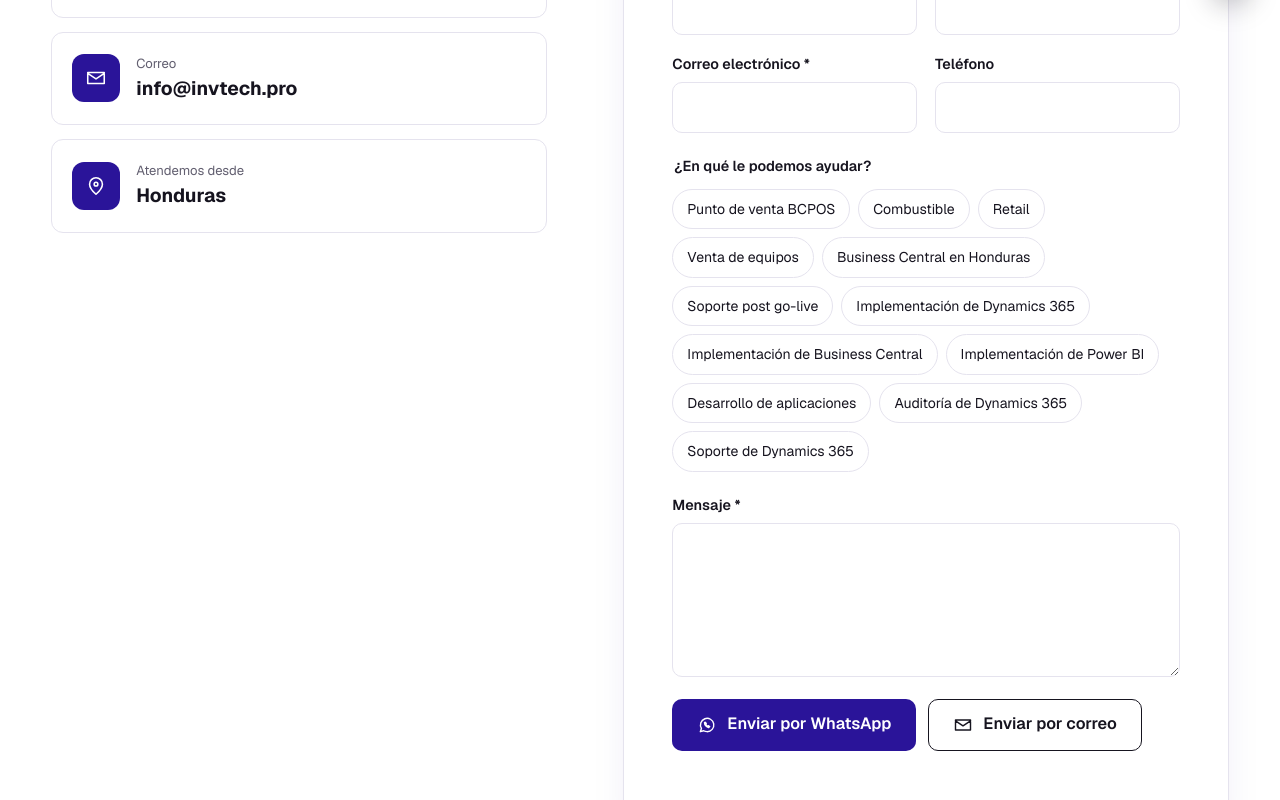
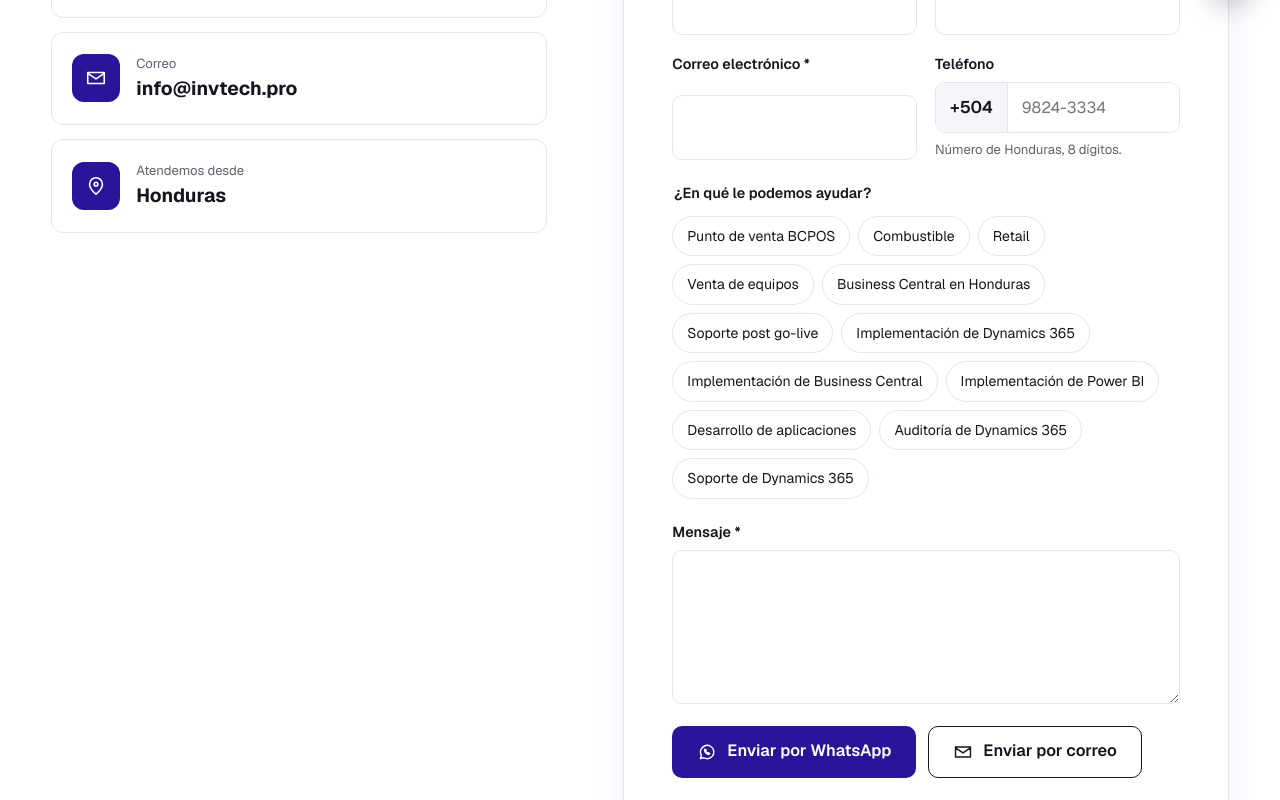
Before and after one commit to angel050708/INVTECH_PAGINAWEB, a Next.js app: page /contacto in a window 1280 px wide. Shown: the part 780-1580 px from the top of the page. Built offline with nearby package versions, Linux system fonts and the light colour scheme; no server answers.

Commit message:
Formulario de contacto con enlaces directos a WhatsApp, Gmail, Outlook o la app de correo, teléfono con +504 y sello Gold Partner solo en Quiénes somos

```diff
--- a/src/components/layout/PiePagina.tsx
+++ b/src/components/layout/PiePagina.tsx
@@ -1,7 +1,6 @@
 import Link from 'next/link';
 import { CONTACTO, NAVEGACION } from '@/data/sitio';
 import { SERVICIOS_MENU, SOLUCIONES_MENU } from '@/data/paginas';
-import { SelloPartner } from '@/components/ui/SelloPartner';
 import { AnioActual } from './AnioActual';
 import { Logo } from './Logo';
 import styles from './PiePagina.module.css';
@@ -16,9 +15,6 @@ export function PiePagina() {
             Implementamos y adaptamos Microsoft Dynamics 365 Business Central para empresas en {CONTACTO.pais}
             .
           </p>
-          <div style={{ marginTop: 20 }}>
-            <SelloPartner oscuro />
-          </div>
         </div>
 
         <nav aria-label="Compañía">
--- a/src/components/secciones/contacto/FormularioContacto.module.css
+++ b/src/components/secciones/contacto/FormularioContacto.module.css
@@ -122,3 +122,66 @@
     grid-template-columns: 1fr;
   }
 }
+.telefono {
+  display: flex;
+  align-items: stretch;
+  border: 1px solid var(--linea);
+  border-radius: 10px;
+  background: #fff;
+  overflow: hidden;
+}
+.telefono:focus-within {
+  border-color: var(--tinta);
+  box-shadow: 0 0 0 3px rgb(42 20 153 / 0.25);
+}
+.telefono span {
+  display: grid;
+  place-items: center;
+  padding: 0 14px;
+  border-right: 1px solid var(--linea);
+  background: var(--papel-2);
+  font-weight: 600;
+  color: var(--tinta);
+}
+.telefono input {
+  border: 0 !important;
+  border-radius: 0 !important;
+  box-shadow: none !important;
+}
+.ayuda {
+  font-size: 0.82rem;
+  color: var(--texto-suave);
+}
+.opcionesCorreo {
+  display: grid;
+  gap: 12px;
+  padding: 18px;
+  border: 1px solid var(--linea);
+  border-radius: 14px;
+  background: var(--papel-2);
+}
+.opcionesCorreo p {
+  font-weight: 600;
+  color: var(--tinta);
+}
+.opcionesCorreo div {
+  display: flex;
+  flex-wrap: wrap;
+  gap: 10px;
+}
+.opcionesCorreo div a {
+  padding: 10px 18px;
+  border: 1px solid var(--linea);
+  border-radius: 10px;
+  background: #fff;
+  font-weight: 600;
+  color: var(--tinta);
+  text-decoration: none;
+  transition: border-color 0.2s ease;
+}
+.opcionesCorreo div a:hover {
+  border-color: var(--acento);
+}
+.opcionesCorreo small {
+  color: var(--texto-suave);
+}
--- a/src/components/secciones/contacto/FormularioContacto.tsx
+++ b/src/components/secciones/contacto/FormularioContacto.tsx
@@ -1,12 +1,13 @@
 'use client';
 
 import { useSearchParams } from 'next/navigation';
-import { useState, type FormEvent } from 'react';
+import { useState, type ChangeEvent, type MouseEvent } from 'react';
 import { Icono } from '@/components/ui/Icono';
+import { INTERESES } from '@/data/paginas';
 import { CONTACTO, enlaceWhatsapp } from '@/data/sitio';
-import { INTERESES } from '@/data/paginas';
 import {
   armarMensaje,
+  enlacesCorreo,
   leerIntereses,
   validarContacto,
   type DatosContacto,
@@ -14,64 +15,112 @@ import {
 } from '@/lib/contacto';
 import styles from './FormularioContacto.module.css';
 
-type Canal = 'whatsapp' | 'correo';
+type Campo = 'nombre' | 'empresa' | 'correo' | 'telefono' | 'mensaje';
 
+/**
+ * Formulario que arma el mensaje y lo envía por WhatsApp o correo.
+ * Los botones son enlaces normales: el navegador los abre siempre, sin bloqueos de ventanas emergentes.
+ */
 export function FormularioContacto() {
   const parametros = useSearchParams();
-  const [intereses, setIntereses] = useState<string[]>(() => leerIntereses(parametros.get('interes')));
+  const [datos, setDatos] = useState<DatosContacto>(() => ({
+    nombre: '',
+    empresa: '',
+    correo: '',
+    telefono: '',
+    mensaje: '',
+    intereses: leerIntereses(parametros.get('interes')),
+  }));
   const [errores, setErrores] = useState<ErroresContacto>({});
-  const [enviado, setEnviado] = useState<Canal | null>(null);
+  const [opcionesCorreo, setOpcionesCorreo] = useState(false);
+  const [enviado, setEnviado] = useState('');
+
+  const cambiar = (campo: Campo) => (evento: ChangeEvent<HTMLInputElement | HTMLTextAreaElement>) =>
+    setDatos((actual) => ({ ...actual, [campo]: evento.target.value }));
 
   const alternar = (slug: string) =>
-    setIntereses((actual) => (actual.includes(slug) ? actual.filter((x) => x !== slug) : [...actual, slug]));
+    setDatos((actual) => ({
+      ...actual,
+      intereses: actual.intereses.includes(slug)
+        ? actual.intereses.filter((x) => x !== slug)
+        : [...actual.intereses, slug],
+    }));
 
-  function enviar(evento: FormEvent<HTMLFormElement>) {
+  const texto = armarMensaje(datos);
+  const asunto = `Solicitud de información: ${datos.empresa.trim() || 'invtech.pro'}`;
+  const correo = enlacesCorreo(CONTACTO.correo, asunto, texto);
+
+  /** Revisa los datos; si falta algo, detiene el enlace y lleva el foco al primer error. */
+  function validar(evento: MouseEvent<HTMLElement>): boolean {
+    const nuevos = validarContacto(datos);
+    setErrores(nuevos);
+    const primero = Object.keys(nuevos)[0];
+    if (!primero) return true;
     evento.preventDefault();
-    const formulario = new FormData(evento.currentTarget);
-    const canal = ((evento.nativeEvent as SubmitEvent).submitter as HTMLButtonElement | null)?.value as Canal;
-    const datos: DatosContacto = {
-      nombre: String(formulario.get('nombre') ?? ''),
-      empresa: String(formulario.get('empresa') ?? ''),
-      correo: String(formulario.get('correo') ?? ''),
-      telefono: String(formulario.get('telefono') ?? ''),
-      mensaje: String(formulario.get('mensaje') ?? ''),
-      intereses,
-    };
-
-    const nuevosErrores = validarContacto(datos);
-    setErrores(nuevosErrores);
-    const primero = Object.keys(nuevosErrores)[0];
-    if (primero) {
-      evento.currentTarget.querySelector<HTMLElement>(`[name="${primero}"]`)?.focus();
-      return;
-    }
-
-    const texto = armarMensaje(datos);
-    const destino =
-      canal === 'correo'
-        ? `mailto:${CONTACTO.correo}?subject=${encodeURIComponent(`Solicitud de información: ${datos.empresa.trim()}`)}&body=${encodeURIComponent(texto)}`
-        : enlaceWhatsapp(texto);
-
-    window.open(destino, canal === 'correo' ? '_self' : '_blank', 'noopener');
-    setEnviado(canal === 'correo' ? 'correo' : 'whatsapp');
+    setOpcionesCorreo(false);
+    document.getElementById(`campo-${primero}`)?.focus();
+    return false;
   }
 
   return (
-    <form className={styles.formulario} onSubmit={enviar} noValidate>
+    <form className={styles.formulario} onSubmit={(e) => e.preventDefault()} noValidate>
       <h2>Solicitud de información</h2>
       <p className={styles.nota}>Los campos con * son obligatorios.</p>
 
       <div className={styles.dos}>
-        <Campo nombre="nombre" etiqueta="Nombre *" error={errores.nombre} autoComplete="name" />
-        <Campo nombre="empresa" etiqueta="Empresa *" error={errores.empresa} autoComplete="organization" />
-        <Campo
-          nombre="correo"
+        <CampoTexto
+          id="nombre"
+          etiqueta="Nombre *"
+          valor={datos.nombre}
+          onChange={cambiar('nombre')}
+          error={errores.nombre}
+          autoComplete="name"
+        />
+        <CampoTexto
+          id="empresa"
+          etiqueta="Empresa *"
+          valor={datos.empresa}
+          onChange={cambiar('empresa')}
+          error={errores.empresa}
+          autoComplete="organization"
+        />
+        <CampoTexto
+          id="correo"
           etiqueta="Correo electrónico *"
           tipo="email"
+          valor={datos.correo}
+          onChange={cambiar('correo')}
           error={errores.correo}
           autoComplete="email"
         />
-        <Campo nombre="telefono" etiqueta="Teléfono" tipo="tel" autoComplete="tel" />
+        <div className={styles.campo}>
+          <label htmlFor="campo-telefono">Teléfono</label>
+          <div className={styles.telefono}>
+            <span aria-hidden="true">+504</span>
+            <input
+              id="campo-telefono"
+              name="telefono"
+              type="tel"
+              inputMode="numeric"
+              autoComplete="tel-national"
+              placeholder="9824-3334"
+              aria-describedby={errores.telefono ? 'campo-telefono-error' : 'campo-telefono-ayuda'}
+              aria-invalid={errores.telefono ? true : undefined}
+              value={datos.telefono}
+              onChange={cambiar('telefono')}
+              maxLength={14}
+            />
+          </div>
+          {errores.telefono ? (
+            <span id="campo-telefono-error" className={styles.error}>
+              {errores.telefono}
+            </span>
+          ) : (
+            <span id="campo-telefono-ayuda" className={styles.ayuda}>
+              Número de Honduras, 8 dígitos.
+            </span>
+          )}
+        </div>
       </div>
 
       <fieldset className={styles.intereses}>
@@ -81,7 +130,7 @@ export function FormularioContacto() {
             <label key={interes.slug} className={styles.chip}>
               <input
                 type="checkbox"
-                checked={intereses.includes(interes.slug)}
+                checked={datos.intereses.includes(interes.slug)}
                 onChange={() => alternar(interes.slug)}
               />
               <span>{interes.etiqueta}</span>
@@ -90,51 +139,116 @@ export function FormularioContacto() {
         </div>
       </fieldset>
 
-      <Campo nombre="mensaje" etiqueta="Mensaje *" error={errores.mensaje} multilinea />
+      <CampoTexto
+        id="mensaje"
+        etiqueta="Mensaje *"
+        valor={datos.mensaje}
+        onChange={cambiar('mensaje')}
+        error={errores.mensaje}
+        multilinea
+      />
 
       <div className={styles.botones}>
-        <button type="submit" value="whatsapp" className="boton boton-acento boton-grande">
+        <a
+          href={enlaceWhatsapp(texto)}
+          target="_blank"
+          rel="noopener noreferrer"
+          className="boton boton-acento boton-grande"
+          onClick={(e) =>
+            validar(e) && setEnviado('Abrimos WhatsApp con su mensaje listo: solo falta presionar enviar.')
+          }
+        >
           <Icono nombre="whatsapp" tamano={20} /> Enviar por WhatsApp
-        </button>
-        <button type="submit" value="correo" className={`boton boton-grande ${styles.secundario}`}>
+        </a>
+        <button
+          type="button"
+          className={`boton boton-grande ${styles.secundario}`}
+          aria-expanded={opcionesCorreo}
+          aria-controls="opciones-correo"
+          onClick={(e) => validar(e) && setOpcionesCorreo((v) => !v)}
+        >
           <Icono nombre="correo" tamano={20} /> Enviar por correo
         </button>
       </div>
 
+      {opcionesCorreo && (
+        <div id="opciones-correo" className={styles.opcionesCorreo}>
+          <p>¿Con qué correo lo envía?</p>
+          <div>
+            <a
+              href={correo.gmail}
+              target="_blank"
+              rel="noopener noreferrer"
+              onClick={() => setEnviado('Abrimos Gmail con su mensaje listo: solo falta presionar enviar.')}
+            >
+              Gmail
+            </a>
+            <a
+              href={correo.outlook}
+              target="_blank"
+              rel="noopener noreferrer"
+              onClick={() => setEnviado('Abrimos Outlook con su mensaje listo: solo falta presionar enviar.')}
+            >
+              Outlook
+            </a>
+            <a
+              href={correo.aplicacion}
+              onClick={() => setEnviado('Abrimos su aplicación de correo con el mensaje listo.')}
+            >
+              Aplicación de correo
+            </a>
+          </div>
+          <small>
+            ¿No se abre? Escríbanos a <a href={`mailto:${CONTACTO.correo}`}>{CONTACTO.correo}</a>.
+          </small>
+        </div>
+      )}
+
       <p className={styles.estado} role="status">
-        {enviado === 'whatsapp' && 'Abrimos WhatsApp con su mensaje listo: solo falta presionar enviar.'}
-        {enviado === 'correo' &&
-          'Abrimos su programa de correo con el mensaje listo: solo falta presionar enviar.'}
+        {enviado}
       </p>
     </form>
   );
 }
 
 interface PropsCampo {
-  nombre: string;
+  id: Campo;
   etiqueta: string;
+  valor: string;
+  onChange: (evento: ChangeEvent<HTMLInputElement | HTMLTextAreaElement>) => void;
   tipo?: string;
   error?: string;
   autoComplete?: string;
   multilinea?: boolean;
 }
 
-function Campo({ nombre, etiqueta, tipo = 'text', error, autoComplete, multilinea }: PropsCampo) {
-  const id = `campo-${nombre}`;
+function CampoTexto({
+  id,
+  etiqueta,
+  valor,
+  onChange,
+  tipo = 'text',
+  error,
+  autoComplete,
+  multilinea,
+}: PropsCampo) {
+  const idCampo = `campo-${id}`;
   const comunes = {
-    id,
-    name: nombre,
+    id: idCampo,
+    name: id,
+    value: valor,
+    onChange,
     autoComplete,
     spellCheck: tipo === 'email' ? false : undefined,
     'aria-invalid': error ? true : undefined,
-    'aria-describedby': error ? `${id}-error` : undefined,
+    'aria-describedby': error ? `${idCampo}-error` : undefined,
   };
   return (
     <div className={styles.campo}>
-      <label htmlFor={id}>{etiqueta}</label>
+      <label htmlFor={idCampo}>{etiqueta}</label>
       {multilinea ? <textarea rows={5} {...comunes} /> : <input type={tipo} {...comunes} />}
       {error && (
-        <span id={`${id}-error`} className={styles.error}>
+        <span id={`${idCampo}-error`} className={styles.error}>
           {error}
         </span>
       )}
--- a/src/components/secciones/inicio/HeroInicio.module.css
+++ b/src/components/secciones/inicio/HeroInicio.module.css
@@ -68,7 +68,3 @@
     display: none;
   }
 }
-
-.sello {
-  margin-top: 24px;
-}
--- a/src/components/secciones/inicio/HeroInicio.tsx
+++ b/src/components/secciones/inicio/HeroInicio.tsx
@@ -1,6 +1,5 @@
 import Link from 'next/link';
 import { Icono } from '@/components/ui/Icono';
-import { SelloPartner } from '@/components/ui/SelloPartner';
 import { CurvaApps } from '@/components/ui/CurvaApps';
 import { LineasCircuito } from '@/components/ui/LineasCircuito';
 import styles from './HeroInicio.module.css';
@@ -29,9 +28,6 @@ export function HeroInicio() {
               Ver servicios
             </Link>
           </div>
-          <div className={styles.sello}>
-            <SelloPartner />
-          </div>
         </div>
       </div>
       <CurvaApps />
--- a/src/lib/contacto.ts
+++ b/src/lib/contacto.ts
@@ -9,7 +9,9 @@ export interface DatosContacto {
   intereses: string[];
 }
 
-export type ErroresContacto = Partial<Record<'nombre' | 'empresa' | 'correo' | 'mensaje', string>>;
+export type ErroresContacto = Partial<
+  Record<'nombre' | 'empresa' | 'correo' | 'telefono' | 'mensaje', string>
+>;
 
 const CORREO_VALIDO = /^[^\s@]+@[^\s@]+\.[^\s@]+$/;
 
@@ -18,6 +20,9 @@ export function validarContacto(datos: DatosContacto): ErroresContacto {
   if (!datos.nombre.trim()) errores.nombre = 'Escriba su nombre.';
   if (!datos.empresa.trim()) errores.empresa = 'Escriba el nombre de su empresa.';
   if (!CORREO_VALIDO.test(datos.correo.trim())) errores.correo = 'Revise el correo: ejemplo@empresa.com';
+  const digitos = soloDigitosHonduras(datos.telefono);
+  if (digitos && digitos.length !== 8)
+    errores.telefono = 'Escriba los 8 dígitos del número, por ejemplo 9824-3334.';
   if (!datos.mensaje.trim()) errores.mensaje = 'Cuéntenos brevemente qué necesita.';
   return errores;
 }
@@ -37,7 +42,7 @@ export function armarMensaje(datos: DatosContacto): string {
     `Nombre: ${datos.nombre.trim()}`,
     `Empresa: ${datos.empresa.trim()}`,
     `Correo: ${datos.correo.trim()}`,
-    datos.telefono.trim() ? `Teléfono: ${datos.telefono.trim()}` : '',
+    soloDigitosHonduras(datos.telefono) ? `Teléfono: ${formatearTelefono(datos.telefono)}` : '',
     intereses.length > 0 ? `Interés: ${intereses.join(', ')}` : '',
   ].filter(Boolean);
 
@@ -45,3 +50,27 @@ export function armarMensaje(datos: DatosContacto): string {
     '\n\n',
   );
 }
+
+/** Dígitos del número sin el código de país +504. */
+export function soloDigitosHonduras(telefono: string): string {
+  const digitos = telefono.replace(/\D/g, '');
+  return digitos.startsWith('504') && digitos.length > 8 ? digitos.slice(3) : digitos;
+}
+
+/** "98243334" → "+504 9824-3334". */
+export function formatearTelefono(telefono: string): string {
+  const d = soloDigitosHonduras(telefono);
+  return d.length === 8 ? `+504 ${d.slice(0, 4)}-${d.slice(4)}` : `+504 ${d}`;
+}
+
+/** Enlaces para enviar la solicitud por correo desde Gmail, Outlook o la aplicación del equipo. */
+export function enlacesCorreo(destino: string, asunto: string, cuerpo: string) {
+  const a = encodeURIComponent(asunto);
+  const c = encodeURIComponent(cuerpo);
+  const para = encodeURIComponent(destino);
+  return {
+    gmail: `https://mail.google.com/mail/?view=cm&fs=1&to=${para}&su=${a}&body=${c}`,
+    outlook: `https://outlook.live.com/mail/0/deeplink/compose?to=${para}&subject=${a}&body=${c}`,
+    aplicacion: `mailto:${destino}?subject=${a}&body=${c}`,
+  };
+}
```
Also changed, not shown: 1 other file (tests, documents, lock files or other folders).
